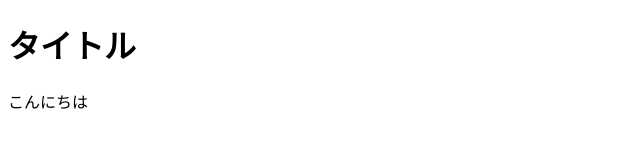
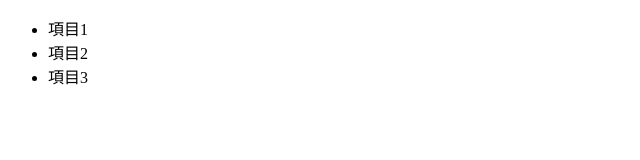
Before and after one commit to YuTera58/jquery-basic, a plain HTML site: page index.html in a window 1280 px wide. Shown: the whole page, without its empty margins (0-640 px from the left). Drawn offline with nearby package versions, Linux system fonts and the light colour scheme.

Commit message:
属性指定

```diff
--- a/index.html
+++ b/index.html
@@ -4,10 +4,11 @@
 
 </head>
 <body>
-  <div>
-    <h1 id="title">タイトル</h1>
-    <p class="message">こんにちは</p>
-  </div>
+  <ul>
+    <li class="list-test">項目1</li>
+    <li class="sample-list">項目2</li>
+    <li class="sample-text">項目3</li>
+  </ul>
   <script src="https://code.jquery.com/jquery-3.6.0.min.js"></script>
   <script src="js/script.js"></script>
 </body>
--- a/js/script.js
+++ b/js/script.js
@@ -1,6 +1,5 @@
 $(function() {
-  const title = $('#title').text();
-  const list = $('.message').text();
-  console.log(title);
-  console.log(list);
+  // class属性値の先頭が「sample」の要素だけを抽出する
+  const text = $('li[class^="sample"]').text();
+  console.log(text);
  });
```
